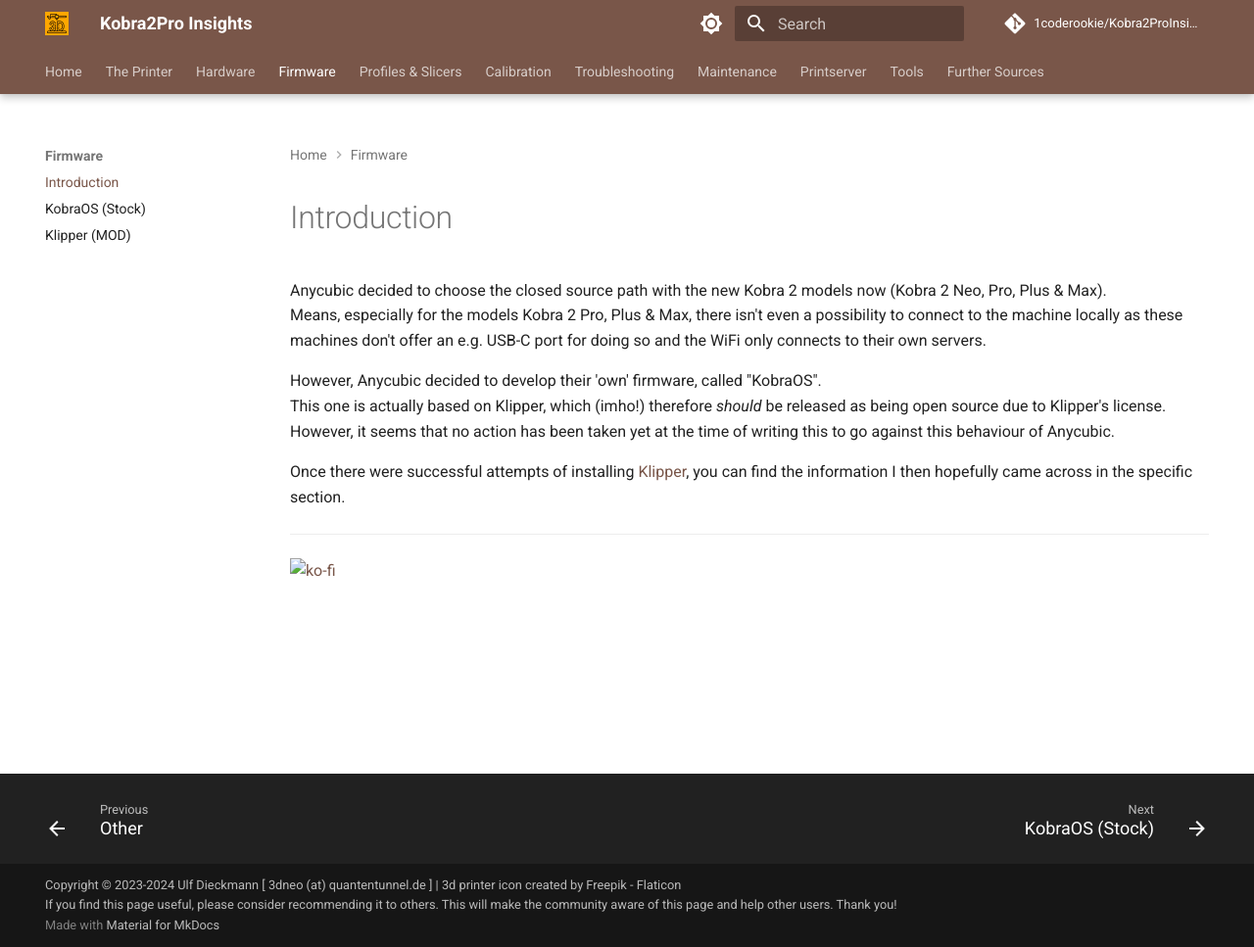
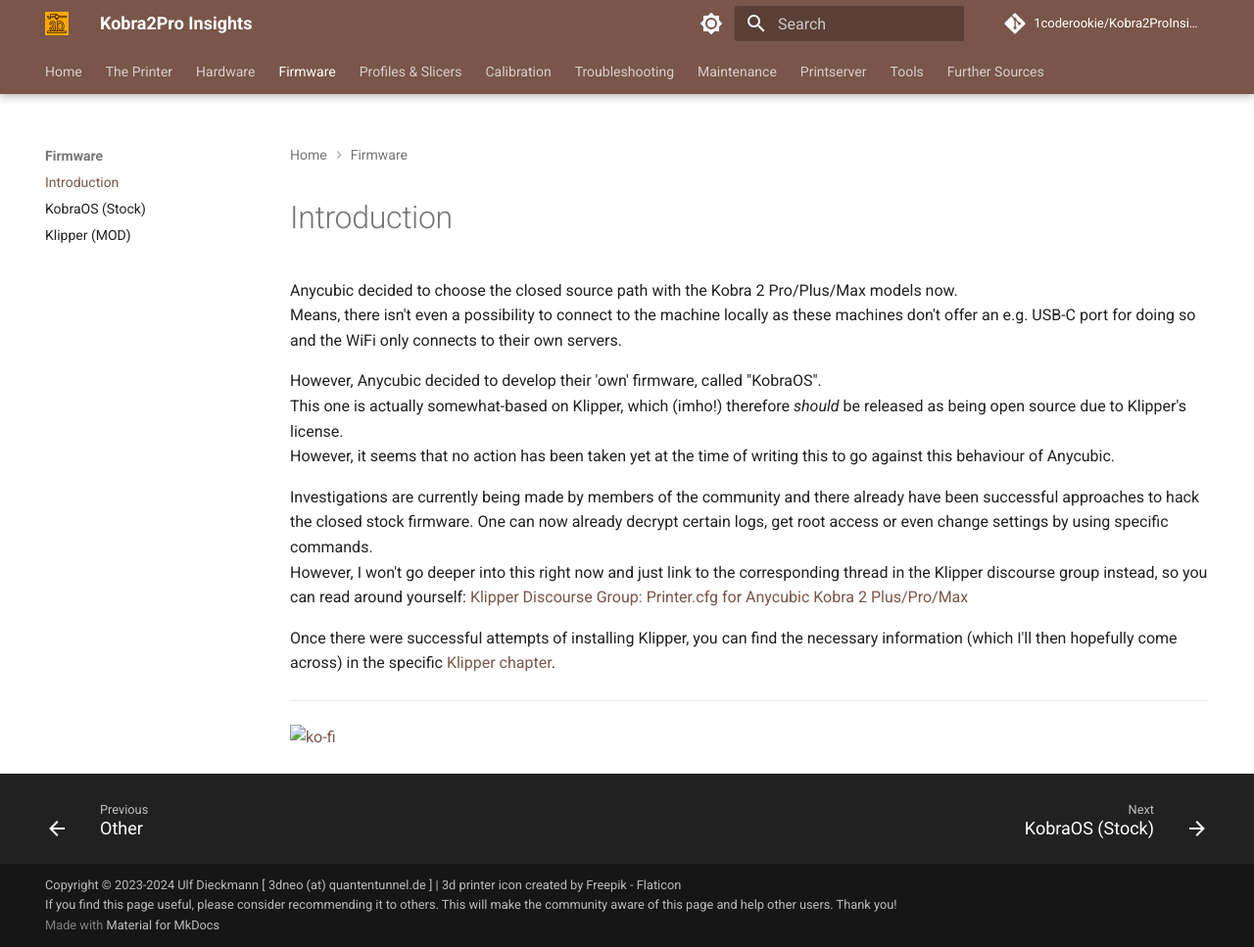
Before and after one commit to 1coderookie/Kobra2ProInsights, an MkDocs documentation site: the page built from docs/firmware/introduction.md, in a window 1280 px wide and 967 px high. Shown: the whole window at 98% size. Built offline with MkDocs 1.6.1 and Material for MkDocs 9.7.7, drawn with Linux system fonts in a browser that asks for light colours; comment, search, counter and statistics services are not loaded.

Commit message:
Update introduction.md

```diff
--- a/docs/firmware/introduction.md
+++ b/docs/firmware/introduction.md
@@ -1,14 +1,17 @@
 <link rel=”manifest” href=”docs/manifest.webmanifest”>
 
 # Introduction
-Anycubic decided to choose the closed source path with the new Kobra 2 models now (Kobra 2 Neo, Pro, Plus & Max).
-Means, especially for the models Kobra 2 Pro, Plus & Max, there isn't even a possibility to connect to the machine locally as these machines don't offer an e.g. USB-C port for doing so and the WiFi only connects to their own servers.
+Anycubic decided to choose the closed source path with the Kobra 2 Pro/Plus/Max models now.
+Means, there isn't even a possibility to connect to the machine locally as these machines don't offer an e.g. USB-C port for doing so and the WiFi only connects to their own servers.
 
 However, Anycubic decided to develop their 'own' firmware, called "KobraOS".
-This one is actually based on Klipper, which (imho!) therefore *should* be released as being open source due to Klipper's license.
+This one is actually somewhat-based on Klipper, which (imho!) therefore *should* be released as being open source due to Klipper's license.
 However, it seems that no action has been taken yet at the time of writing this to go against this behaviour of Anycubic.
 
-Once there were successful attempts of installing [Klipper](fw_klipper.md), you can find the information I then hopefully came across in the specific section.
+Investigations are currently being made by members of the community and there already have been successful approaches to hack the closed stock firmware. One can now already decrypt certain logs, get root access or even change settings by using specific commands.
+However, I won't go deeper into this right now and just link to the corresponding thread in the Klipper discourse group instead, so you can read around yourself: [Klipper Discourse Group: Printer.cfg for Anycubic Kobra 2 Plus/Pro/Max](https://klipper.discourse.group/t/printer-cfg-for-anycubic-kobra-2-plus-pro-max/11658)
+
+Once there were successful attempts of installing Klipper, you can find the necessary information (which I'll then hopefully come across) in the specific [Klipper chapter](fw_klipper.md).
 
 
 ---
```
